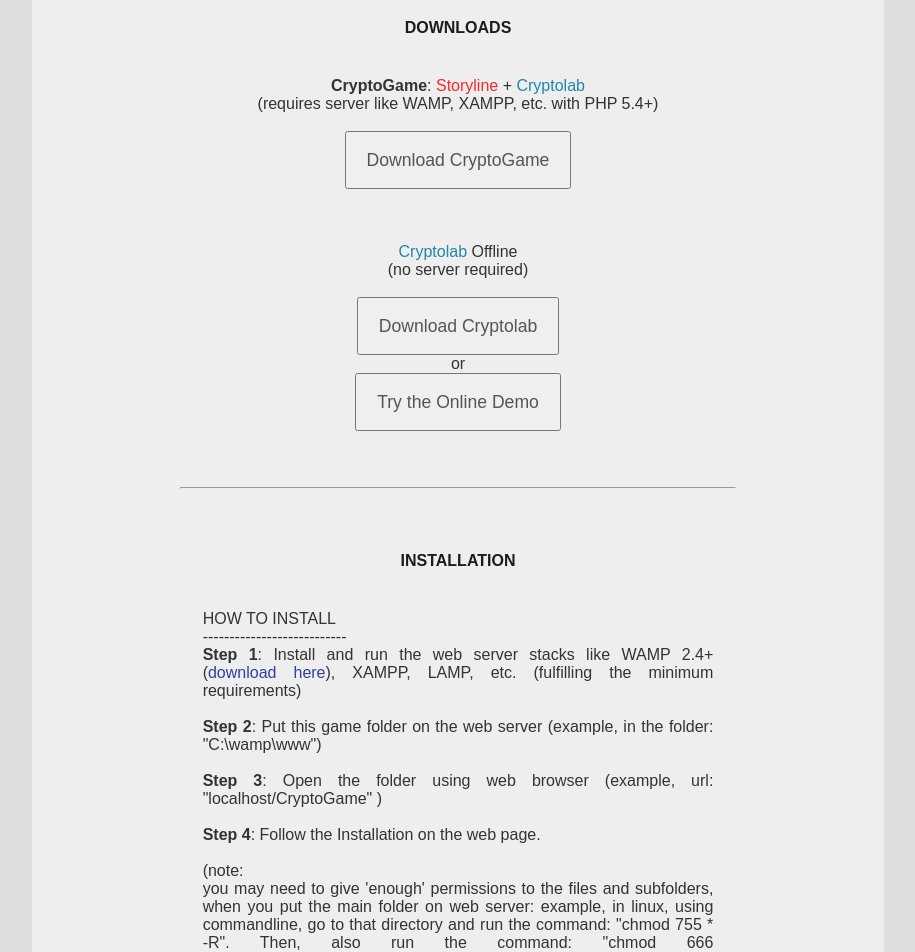
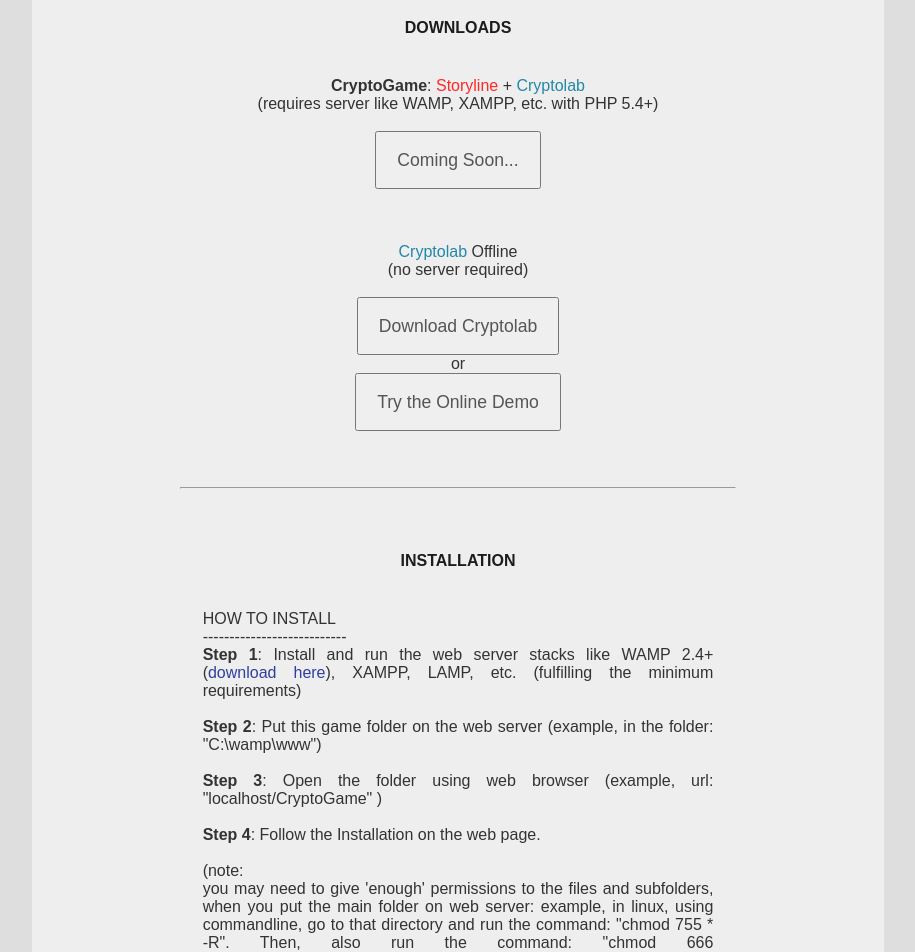
Before and after one commit to mananSingh/crypto-game, a plain HTML site: page index.html in a window 1280 px wide. Shown: the part 4849-5801 px from the top of the page, without its empty margins (182-1097 px from the left). Drawn offline with Linux system fonts and the light colour scheme.

Commit message:
coming soon

```diff
--- a/index.html
+++ b/index.html
@@ -168,7 +168,9 @@
 
 		<strong>CryptoGame</strong>: <span style="color:#ff2727">Storyline</span> + <span style="color:#2287a8">Cryptolab</span>
 		<br>(requires server like WAMP, XAMPP, etc. with PHP 5.4+)<br><br>
-			<a id="cryptogame-download" href="https://github.com/mananSingh/CryptoGame/archive/master.zip"><button class="btn">Download CryptoGame</button></a><br><br><br><br>
+<!--			<a id="cryptogame-download" href="https://github.com/mananSingh/CryptoGame/archive/master.zip"><button class="btn">Download CryptoGame</button></a>-->
+		<a id="cryptogame-download"><button class="btn">Coming Soon...</button></a>
+		<br><br><br><br>
 
 
 		<span style="color:#2287a8">Cryptolab</span> Offline
```
